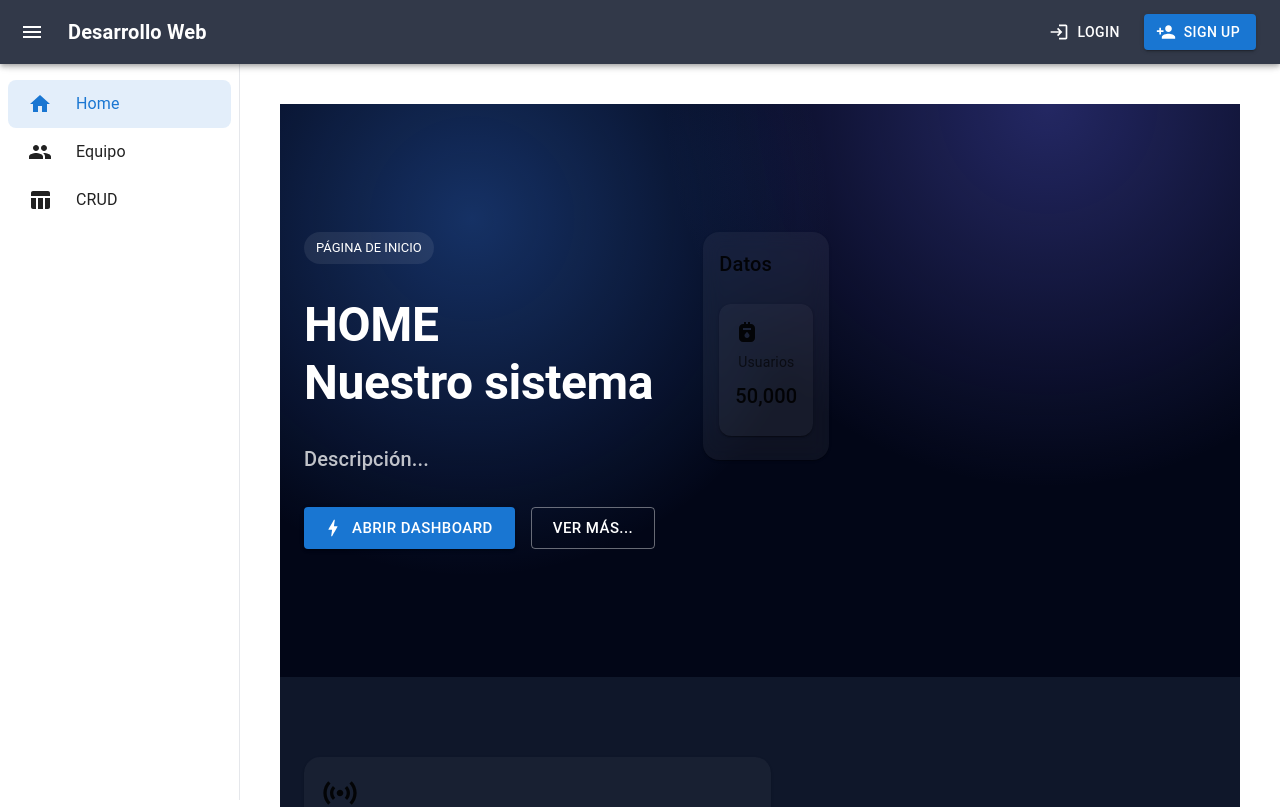
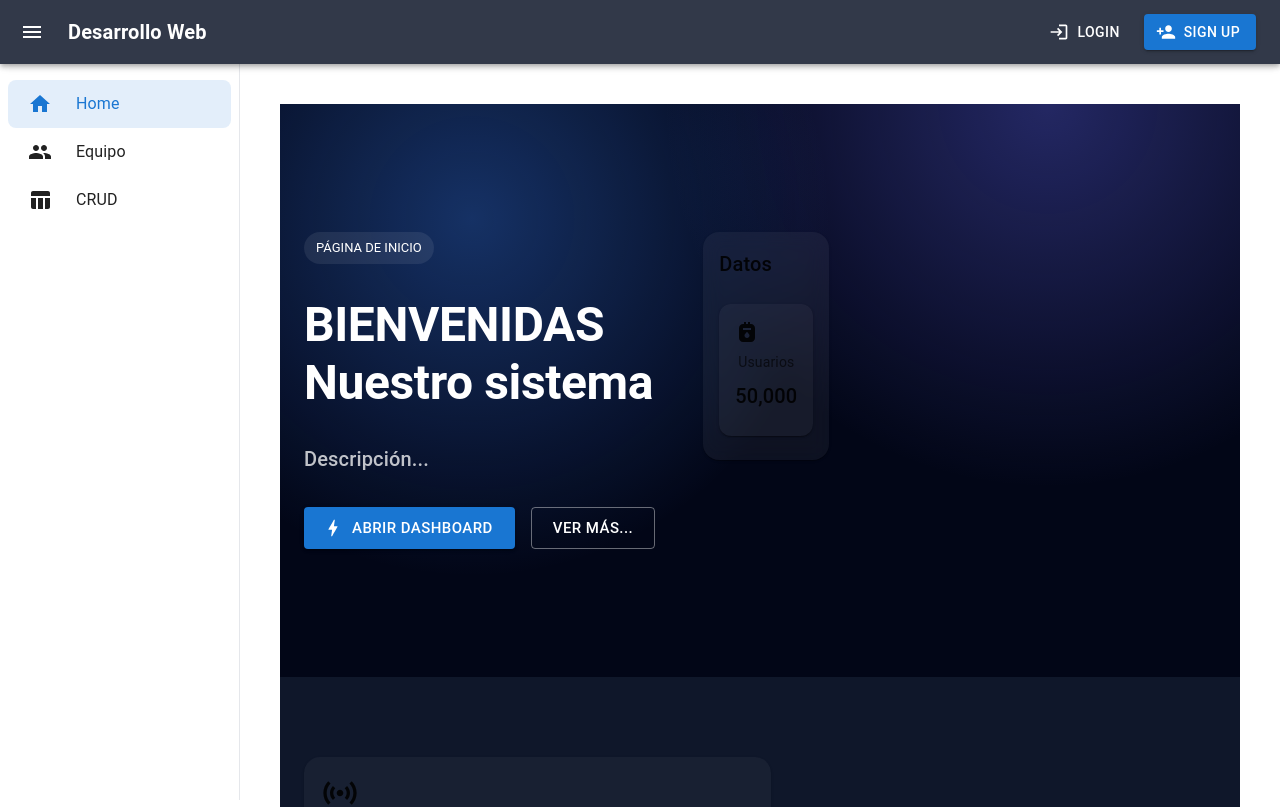
Before and after one commit to 2022150480397-create/sistema-ic0802, a React (Vite) app: page / in a window 1280 px wide. Shown: the top 807 px of the page. Built offline with nearby package versions, Linux system fonts and the light colour scheme.

Commit message:
cambio de nombre home

```diff
--- a/src/pages/Home/HomePage.jsx
+++ b/src/pages/Home/HomePage.jsx
@@ -57,7 +57,7 @@ export default function HomePage() {
                     lineHeight: 1.2
                   }}
                 >
-                  HOME
+                  BIENVENIDAS
                   <br />
                   Nuestro sistema
                 </Typography>
```
